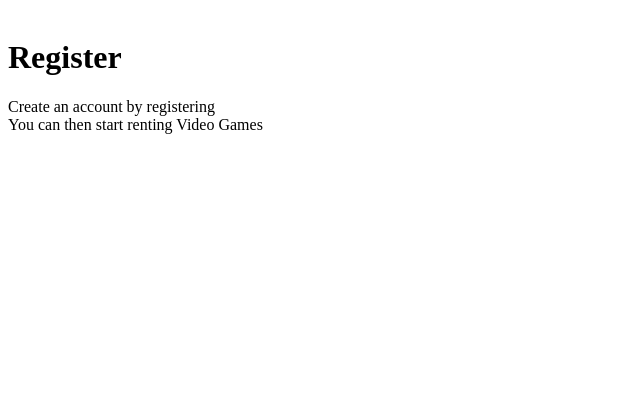
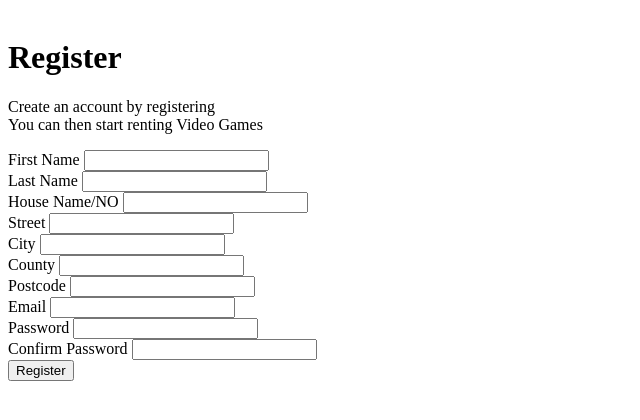
Before and after one commit to NaParmar/VideoGameRental, a Flask app: page /register in a window 1280 px wide. Shown: the part 44-464 px from the top of the page, without its empty margins (0-640 px from the left). Run offline with Flask 2, Linux system fonts and the light colour scheme.

Commit message:
Set up registration and login functionality

```diff
--- a/application/__init__.py
+++ b/application/__init__.py
@@ -2,10 +2,13 @@ from flask import Flask
 from flask_sqlalchemy import SQLAlchemy
 import os
 from os import getenv
+from flask_bcrypt import Bcrypt
+from flask_login import LoginManager
 
 
 app = Flask(__name__)
 
+bcrypt = Bcrypt(app)
 
 app.config['SQLALCHEMY_DATABASE_URI'] = str(os.getenv('VGR_DB_URI'))
 db = SQLAlchemy(app)
@@ -14,5 +17,7 @@ app.config['SECRET_KEY'] = getenv('VGR_SECRET_KEY')
 
 app.config['SQLALCHEMY_TRACK_MODIFICATIONS'] = False
 
+login_manager = LoginManager(app)
+login_manager.login_view = 'Login'
 
 from application import routes
--- a/application/forms.py
+++ b/application/forms.py
@@ -1,5 +1,90 @@
 from flask_wtf import FlaskForm
 from wtforms import StringField, SubmitField, PasswordField, BooleanField
 from wtforms.validators import DataRequired, Length, Email, EqualTo, ValidationError
-from application.models import
+from application.models import videogame, member, rental
 from flask_login import current_user
+
+class RegistrationForm(FlaskForm):
+    FirstName = StringField('First Name',
+        validators = [
+            DataRequired(),
+            Length(min=1, max=30)
+        ]
+    )
+    LastName = StringField('Last Name',
+        validators = [
+            DataRequired(),
+            Length(min=1, max=30)
+        ]
+    )
+    HouseNameNo = StringField('House Name/NO',
+        validators = [
+            DataRequired(),
+            Length(min=1, max=20)
+        ]
+    )
+    Street = StringField('Street',
+        validators = [
+            DataRequired(),
+            Length(min=1, max=20)
+        ]
+    )
+    City = StringField('City',
+        validators = [
+            DataRequired(),
+            Length(min=1, max=20)
+        ]
+    )
+    County = StringField('County',
+        validators = [
+            DataRequired(),
+            Length(min=1, max=20)
+        ]
+    )
+    Postcode = StringField('Postcode',
+        validators = [
+            DataRequired(),
+            Length(min=6, max=10)
+        ]
+    )
+    EmailAddress = StringField('Email',
+        validators = [
+            DataRequired(),
+            Email()
+        ]
+    )
+    Password = PasswordField('Password',
+        validators = [
+            DataRequired(),
+        ]
+    )
+    confirm_password = PasswordField('Confirm Password',
+        validators = [
+            DataRequired(),
+            EqualTo('Password')
+        ]
+    )
+    submit = SubmitField('Register')
+
+    def validate_email(self, email):
+        member = member.query.filter_by(email=EmailAddress.data).first()
+
+        if member:
+            raise ValidationError('Email already in use')
+
+class LoginForm(FlaskForm):
+    EmailAddress = StringField('Email',
+        validators=[
+            DataRequired(),
+            Email()
+        ]
+    )
+
+    Password = PasswordField('Password',
+        validators=[
+            DataRequired()
+        ]
+    )
+
+    remember = BooleanField('Remember Me')
+    submit = SubmitField('Login')
--- a/application/routes.py
+++ b/application/routes.py
@@ -1,6 +1,8 @@
-from flask import render_template
-from application import app, db
+from flask import render_template, redirect, url_for, request
+from application import app, db, bcrypt
 from application.models import videogame, member, rental
+from flask_login import login_user, current_user, logout_user, login_required
+from application.forms import RegistrationForm, LoginForm
 
 @app.route('/')
 @app.route('/home')
@@ -12,10 +14,42 @@ def home():
 def about():
     return render_template('about.html', title='About')
 
-@app.route('/register')
+@app.route('/register', methods=['GET', 'POST'])
 def register():
-    return render_template('register.html', title='Register')
+        if current_user.is_authenticated:
+                return redirect(url_for('home'))
+        form = RegistrationForm()
+        if form.validate_on_submit():
+                hash_pw = bcrypt.generate_password_hash(form.Password.data)
+                addmember = member(
+                        FirstName=form.FirstName.data,
+                        LastName=form.LastName.data,
+                        HouseNameNo=form.HouseNameNo.data,
+                        Street=form.Street.data,
+                        City=form.City.data,
+                        County=form.County.data,
+                        Postcode=form.Postcode.data,
+                        EmailAddress=form.EmailAddress.data,
+                        Password=hash_pw
+                        )
+                db.session.add(addmember)
+                db.session.commit()
 
-@app.route('/login')
+                return redirect(url_for('home'))
+        return render_template('register.html', title='Register', form=form)
+
+@app.route("/login", methods=['GET', 'POST'])
 def login():
-    return render_template('login.html', title='Login')
+    if current_user.is_authenticated:
+        return redirect(url_for('home'))
+    form = LoginForm()
+    if form.validate_on_submit():
+        loginmember=member.query.filter_by(EmailAddress=form.EmailAddress.data).first()
+        if loginmember and bcrypt.check_password_hash(loginmember.Password, form.Password.data):
+            login_user(loginmember, remember=form.remember.data)
+            next_page = request.args.get('next')
+            if next_page:
+                return redirect(next_page)
+            else:
+                return redirect(url_for('home'))
+    return render_template('login.html', title='Login', form=form)
--- a/application/templates/register.html
+++ b/application/templates/register.html
@@ -4,4 +4,103 @@
 	<p>Create an account by registering
 	<br> You can then start renting Video Games
 	</p>
+	<div class="form">
+		<form method="POST" action="">
+        		{{ form.hidden_tag() }}
+
+    			<div class="form-group">
+        			{{ form.FirstName.label }}
+        			{{ form.FirstName }}
+        			<div class="error">
+            				{% for error in form.FirstName.errors %}
+                			<p>{{ error }}</p>
+            				{% endfor %}
+        			</div>
+    			</div>
+			<div class="form-group">
+                                {{ form.LastName.label }}
+                                {{ form.LastName }}
+                                <div class="error">
+                                        {% for error in form.LastName.errors %}
+                                        <p>{{ error }}</p>
+                                        {% endfor %}
+                                </div>
+                        </div>
+			<div class="form-group">
+                                {{ form.HouseNameNo.label }}
+                                {{ form.HouseNameNo }}
+                                <div class="error">
+                                        {% for error in form.HouseNameNo.errors %}
+                                        <p>{{ error }}</p>
+                                        {% endfor %}
+                                </div>
+                        </div>
+			<div class="form-group">
+                                {{ form.Street.label }}
+                                {{ form.Street }}
+                                <div class="error">
+                                        {% for error in form.Street.errors %}
+                                        <p>{{ error }}</p>
+                                        {% endfor %}
+                                </div>
+                        </div>
+			<div class="form-group">
+                                {{ form.City.label }}
+                                {{ form.City }}
+                                <div class="error">
+                                        {% for error in form.City.errors %}
+                                        <p>{{ error }}</p>
+                                        {% endfor %}
+                                </div>
+                        </div>
+			<div class="form-group">
+                                {{ form.County.label }}
+                                {{ form.County }}
+                                <div class="error">
+                                        {% for error in form.County.errors %}
+                                        <p>{{ error }}</p>
+                                        {% endfor %}
+                                </div>
+                        </div>
+			<div class="form-group">
+                                {{ form.Postcode.label }}
+                                {{ form.Postcode }}
+                                <div class="error">
+                                        {% for error in form.Postcode.errors %}
+                                        <p>{{ error }}</p>
+                                        {% endfor %}
+                                </div>
+                        </div>
+			<div class="form-group">
+                                {{ form.EmailAddress.label }}
+                                {{ form.EmailAddress }}
+                                <div class="error">
+                                        {% for error in form.EmailAddress.errors %}
+                                        <p>{{ error }}</p>
+                                        {% endfor %}
+                                </div>
+                        </div>
+			<div class="form-group">
+				{{ form.Password.label }}
+				{{ form.Password }}
+				<div class="error">
+					{% for error in form.Password.errors %}
+					<p>{{ error }}</p>
+					{% endfor %}
+				</div>
+			</div>
+			<div class="form-group">
+				{{ form.confirm_password.label }}
+				{{ form.confirm_password }}
+				<div class="error">
+					{% for error in form.confirm_password.errors %}
+					<p>{{ error }}</p>
+					{% endfor %}
+				</div>
+			</div>
+			<div class="form-group">
+				{{ form.submit }}
+			</div>
+		</form>
+	</div>
 {% endblock body_content %}
```
Also changed, not shown: application/models.py (+21 -18 lines), application/templates/login.html (+36 -0 lines).
